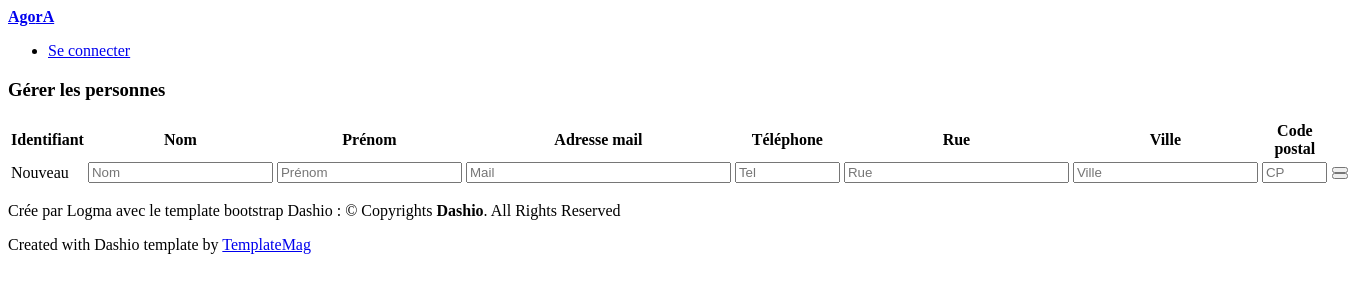
After one commit to ProjetSIO2/AgoraBo, a PHP site: template vue/lesPersonnes.html.twig in a window 1360 px wide. The commit adds this page. Shown: the top 300 px of the page. Run offline with PHP 8.4, Linux system fonts and the light colour scheme; the template is opened without the code that fills it, so the values that code supplies are empty; some libraries are stand-ins or nearby versions.

Commit message:
Ajout de la gestion de personnes avec twig

```diff
--- a/vue/lesEquipements.html.twig
+++ b/vue/lesEquipements.html.twig
@@ -70,7 +70,7 @@
             </table>
 
         </div><!-- fin div panel-body-->
-    </section><!-- fin section genres-->
+    </section><!-- fin section equipements-->
 </div><!--fin div col-sm-8-->
 
 {% endblock %}
--- a/vue/lesMarques.html.twig
+++ b/vue/lesMarques.html.twig
@@ -19,7 +19,7 @@
                     </thead>
                     <tbody>
 
-                    <!-- formulaire pour ajouter un nouvelle marque-->
+                    <!-- formulaire pour ajouter une nouvelle marque-->
                     <tr>
                         <form action="index.php?uc=gererMarques" method="post">
                             <td>Nouveau</td>
--- a/vue/lesPegis.html.twig
+++ b/vue/lesPegis.html.twig
@@ -80,7 +80,7 @@
             </table>
 
         </div><!-- fin div panel-body-->
-    </section><!-- fin section genres-->
+    </section><!-- fin section pegis-->
 </div><!--fin div col-sm-8-->
 
 {% endblock %}
--- /dev/null
+++ b/vue/lesPersonnes.html.twig
@@ -0,0 +1,134 @@
+{% extends "layout.html.twig" %}
+
+{% block central %}
+
+    <!-- page start-->
+    <div class="col-12">
+        <section class="panel">
+            <div class="chat-room-head">
+                <h3><i class="fa fa-angle-right"></i> Gérer les personnes</h3>
+            </div>
+            <div class="panel-body">
+                <table class="table table-striped table-advance table-hover">
+                    <thead>
+                    <tr class="tableau-entete">
+                        <th><i class="fa fa-bullhorn"></i> Identifiant</th>
+                        <th><i class="fa fa-bookmark"></i> Nom</th>
+                        <th><i class="fa fa-bookmark"></i> Prénom</th>
+                        <th><i class="fa fa-bookmark"></i> Adresse mail</th>
+                        <th><i class="fa fa-bookmark"></i> Téléphone</th>
+                        <th><i class="fa fa-bookmark"></i> Rue</th>
+                        <th><i class="fa fa-bookmark"></i> Ville</th>
+                        <th><i class="fa fa-bookmark"></i> Code postal</th>
+                        <th></th>
+                    </tr>
+                    </thead>
+                    <tbody>
+
+                    <!-- formulaire pour ajouter une nouvelle personne-->
+                    <tr>
+                        <form action="index.php?uc=gererPersonnes" method="post">
+                            <td>Nouveau</td>
+                            <td>
+                                <input type="text" id="txtNomPersonne" name="txtNomPersonne" size="20" required minlength="3"  maxlength="32"  placeholder="Nom" title="De 3 à 32 caractères"  />
+                            </td>
+                            <td>
+                                <input type="text" id="txtPrenomPersonne" name="txtPrenomPersonne" size="20" required minlength="3"  maxlength="20"  placeholder="Prénom" title="De 3 à 20 caractères"  />
+                            </td>
+                            <td>
+                                <input type="text" id="txtMailPersonne" name="txtMailPersonne" size="30" required minlength="11"  maxlength="50"  placeholder="Mail" title="exemple@domaine.exe"  />
+                            </td>
+                            <td>
+                                <input type="text" id="txtTelPersonne" name="txtTelPersonne" size="10" required minlength="10"  maxlength="10"  placeholder="Tel" title="De 6 caractères"  />
+                            </td>
+                            <td>
+                                <input type="text" id="txtRuePersonne" name="txtRuePersonne" size="25" required minlength="9"  maxlength="36"  placeholder="Rue" title="De 9 à 36 caractères"  />
+                            </td>
+                            <td>
+                                <input type="text" id="txtVillePersonne" name="txtVillePersonne" size="20" required minlength="3"  maxlength="30"  placeholder="Ville" title="De 9 à 36 caractères"  />
+                            </td>
+                            <td>
+                                <input type="text" id="txtCPPersonne" name="txtCPPersonne" size="5" required minlength="5"  maxlength="5"  placeholder="CP" title="De 5 caractères"  />
+                            </td>
+                            <td>
+                                <button class="btn btn-primary btn-xs" type="submit" name="cmdAction" value="ajouterNouvellePersonne" title="Enregistrer nouvelle personne"><i class="fa fa-save"></i></button>
+                                <button class="btn btn-info btn-xs" type="reset" title="Effacer la saisie"><i class="fa fa-eraser"></i></button>
+                            </td>
+                        </form>
+                    </tr>
+
+                    {% for key, personne in tbPersonnes %}
+                        <tr>
+
+                            <!-- formulaire pour modifier et supprimer les personnes-->
+                            <form action="index.php?uc=gererPersonnes" method="post">
+                                <td>{{ personne.identifiant }}<input type="hidden"  name="txtIdPersonne" value="{{ personne.identifiant }}" /></td>
+                                <td>
+                                    {% if personne.identifiant != idPersonneModif %}
+                                    {{ personne.nom }}
+                                </td>
+                                <td>
+                                    {{personne.prenom}}
+                                </td>
+                                <td>
+                                    {{personne.mail}}
+                                </td>
+                                <td>
+                                    {{personne.tel}}
+                                </td>
+                                <td>
+                                    {{personne.rue}}
+                                </td>
+                                <td>
+                                    {{personne.ville}}
+                                </td>
+                                <td>
+                                    {{personne.CP}}
+                                </td>
+                                <td>
+                                    {% if notification != 'rien' and personne.identifiant == idPersonneNotif %}
+                                        <button class="btn btn-success btn-xs"><i class="fa fa-check"></i> {{ notification }}</button>
+                                    {% endif %}
+                                    <button class="btn btn-primary btn-xs" type="submit" name="cmdAction" value="demanderModifierPersonne" title="Modifier"><i class="fa fa-pencil"></i></button>
+                                    <button class="btn btn-danger btn-xs" type="submit" name="cmdAction" value="supprimerPersonne" title="Supprimer" onclick="return confirm('Voulez-vous vraiment supprimer cette personne ?');"><i class="fa fa-trash-o "></i></button>
+                                </td>
+                                {% else %}
+                                    <input type="text" id="txtNomPersonne" name="txtNomPersonne" size="20" required minlength="3"  maxlength="32" value="{{ personne.nom }}" />
+                                    </td>
+                                    <td>
+                                        <input type="text" id="txtPrenomPersonne" name="txtPrenomPersonne" size="20" required minlength="3"  maxlength="20" value="{{ personne.prenom }}" />
+                                    </td>
+                                    <td>
+                                        <input type="text" id="txtMailPersonne" name="txtMailPersonne" size="30" required minlength="11"  maxlength="50" value="{{ personne.mail }}" />
+                                    </td>
+                                    <td>
+                                        <input type="text" id="txtTelPersonne" name="txtTelPersonne" size="10" required minlength="10"  maxlength="10" value="{{ personne.tel }}" />
+                                    </td>
+                                    <td>
+                                        <input type="text" id="txtRuePersonne" name="txtRuePersonne" size="25" required minlength="9"  maxlength="36" value="{{ personne.rue }}" />
+                                    </td>
+                                    <td>
+                                        <input type="text" id="txtVillePersonne" name="txtVillePersonne" size="20" required minlength="3"  maxlength="30" value="{{ personne.ville }}" />
+                                    </td>
+                                    <td>
+                                        <input type="text" id="txtCPPersonne" name="txtCPPersonne" size="5" required minlength="5"  maxlength="5" value="{{ personne.CP }}" />
+                                    </td>
+                                    <td>
+                                        <button class="btn btn-primary btn-xs" type="submit" name="cmdAction" value="validerModifierPersonne" title="Enregistrer"><i class="fa fa-save"></i></button>
+                                        <button class="btn btn-info btn-xs" type="reset" title="Effacer la saisie"><i class="fa fa-eraser"></i></button>
+                                        <button class="btn btn-warning btn-xs" type="submit" name="cmdAction" value="annulerModifierPersonne" title="Annuler"><i class="fa fa-undo"></i></button>
+                                    </td>
+                                {% endif %}
+
+                            </form>
+
+                        </tr>
+                    {% endfor %}
+                    </tbody>
+                </table>
+
+            </div><!-- fin div panel-body-->
+        </section><!-- fin section personnes-->
+    </div><!--fin div col-12-->
+
+{% endblock %}
--- a/vue/lesPlateformes.html.twig
+++ b/vue/lesPlateformes.html.twig
@@ -20,7 +20,7 @@
                     </thead>
                     <tbody>
 
-                    <!-- formulaire pour ajouter un nouveau plateforme-->
+                    <!-- formulaire pour ajouter une nouvelle plateforme-->
                     <tr>
                         <form action="index.php?uc=gererPlateformes" method="post">
                             <td>Nouveau</td>
@@ -31,7 +31,7 @@
                                 <input type="text" id="txtNbPlateformesDispo" name="txtNbPlateformesDispo" size="3" required minlength="1"  maxlength="3"  placeholder="Nb" title="De 1 à 3 caractères"  />
                             </td>
                             <td>
-                                <button class="btn btn-primary btn-xs" type="submit" name="cmdAction" value="ajouterNouvellePlateforme" title="Enregistrer nouveau plateforme"><i class="fa fa-save"></i></button>
+                                <button class="btn btn-primary btn-xs" type="submit" name="cmdAction" value="ajouterNouvellePlateforme" title="Enregistrer nouvelle plateforme"><i class="fa fa-save"></i></button>
                                 <button class="btn btn-info btn-xs" type="reset" title="Effacer la saisie"><i class="fa fa-eraser"></i></button>
                             </td>
                         </form>
@@ -55,7 +55,7 @@
                                         <button class="btn btn-success btn-xs"><i class="fa fa-check"></i> {{ notification }}</button>
                                     {% endif %}
                                     <button class="btn btn-primary btn-xs" type="submit" name="cmdAction" value="demanderModifierPlateforme" title="Modifier"><i class="fa fa-pencil"></i></button>
-                                    <button class="btn btn-danger btn-xs" type="submit" name="cmdAction" value="supprimerPlateforme" title="Supprimer" onclick="return confirm('Voulez-vous vraiment supprimer ce plateforme ?');"><i class="fa fa-trash-o "></i></button>
+                                    <button class="btn btn-danger btn-xs" type="submit" name="cmdAction" value="supprimerPlateforme" title="Supprimer" onclick="return confirm('Voulez-vous vraiment supprimer cette plateforme ?');"><i class="fa fa-trash-o "></i></button>
                                 </td>
                                 {% else %}
                                     <input type="text" id="txtLibPlateforme" name="txtLibPlateforme" size="24" required minlength="4"  maxlength="24"   value="{{ plateforme.libelle }}" />
```
Also changed, not shown: controleur/c_gererPersonnes.php (+9 -1 lines).
